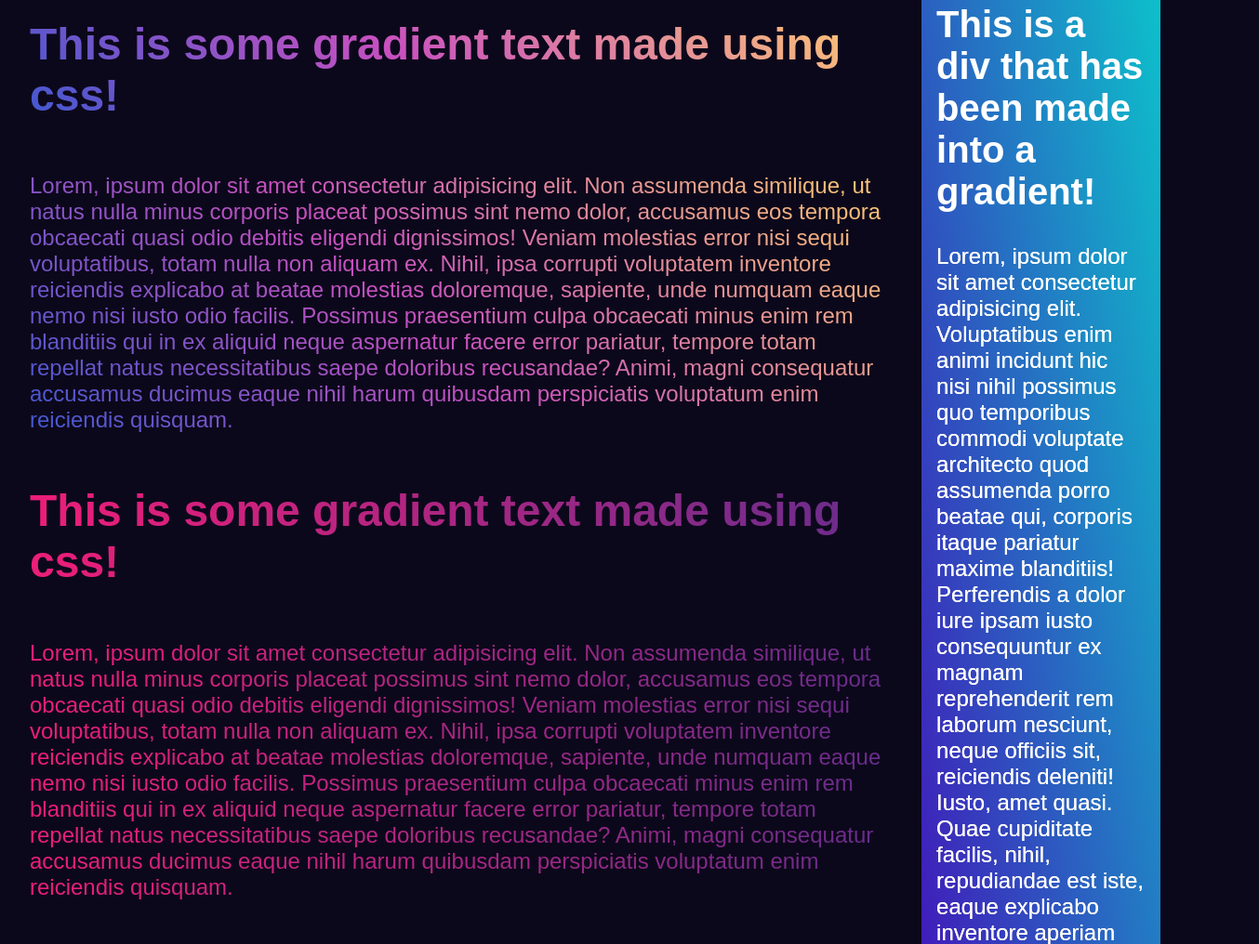
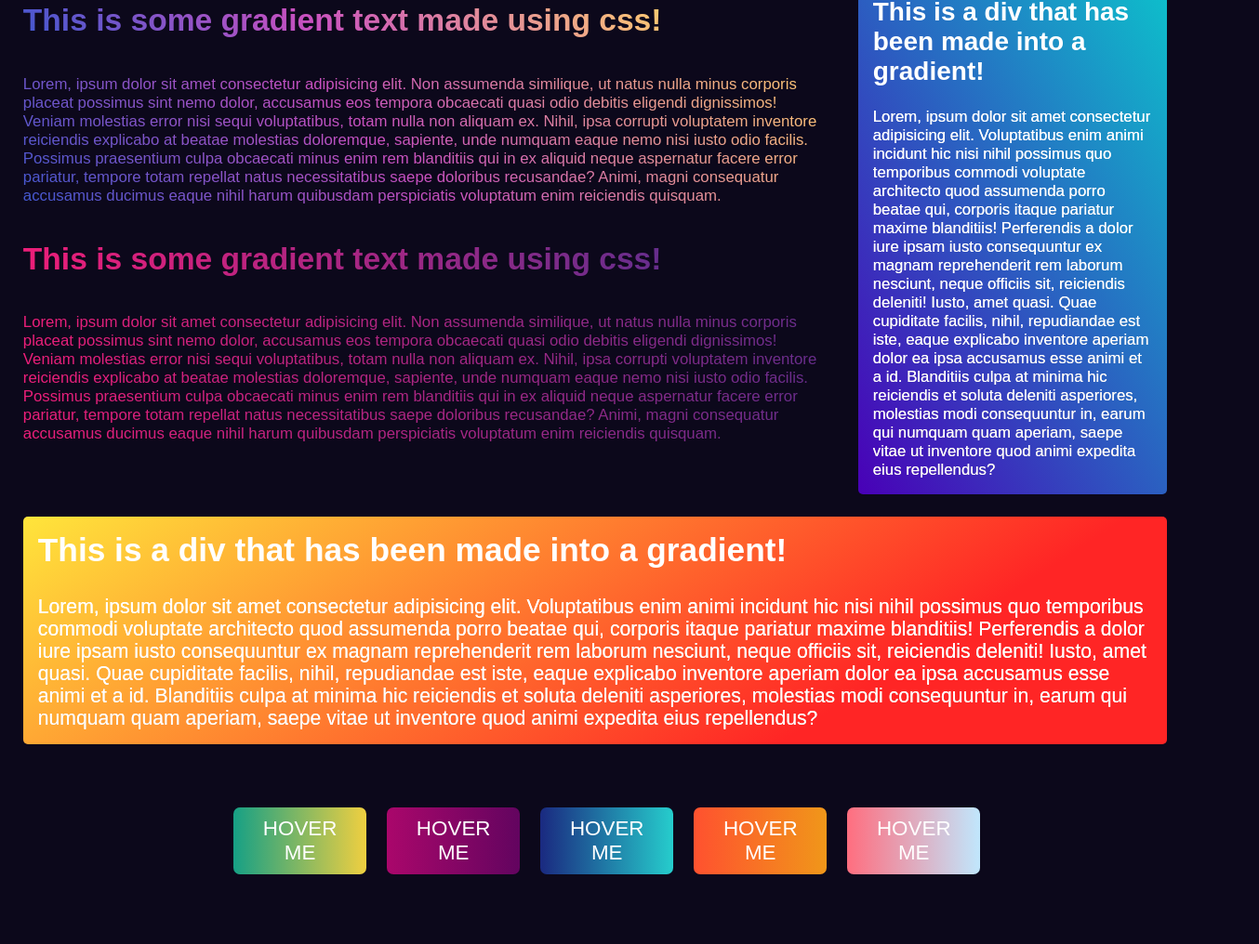
Before and after one commit to Evanosana/working-with-gradients, a plain HTML site: page index.html in a window 1280 px wide. Shown: the part 44-1060 px from the top of the page at 93% size, 1354 px wide, since content can reach past the window. Drawn offline with Linux system fonts and the light colour scheme.

Commit message:
added 1080p support

```diff
--- a/styles.css
+++ b/styles.css
@@ -85,14 +85,14 @@ button{
 }
 .btn-1{
     background-image: linear-gradient(to right, #16A085 0%, #F4D03F  51%, #16A085  100%);
-    margin: 10px;
-    padding: 15px 45px;
+    margin: 0.625rem;
+    padding: 0.938rem 2.813rem;
     text-align: center;
     text-transform: uppercase;
     transition: 0.5s;
     background-size: 200% auto;
     color: white;
-    border-radius: 10px;
+    border-radius: 0.625rem;
     display: block;
 }
 .btn-1:hover {
@@ -103,14 +103,14 @@ button{
 }
 .btn-2{
     background-image: linear-gradient(to right, #AA076B 0%, #61045F  51%, #AA076B  100%);
-    margin: 10px;
-    padding: 15px 45px;
+    margin: 0.625rem;
+    padding: 0.938rem 2.813rem;
     text-align: center;
     text-transform: uppercase;
     transition: 0.5s;
     background-size: 200% auto;
     color: white;
-    border-radius: 10px;
+    border-radius: 0.625rem;
     display: block;
 }
 .btn-2:hover {
@@ -121,8 +121,8 @@ button{
 }
 .btn-3{
     background-image: linear-gradient(to right, #1A2980 0%, #26D0CE  51%, #1A2980  100%);
-    margin: 10px;
-    padding: 15px 45px;
+    margin: 0.625rem;
+    padding: 0.938rem 2.813rem;
     text-align: center;
     text-transform: uppercase;
     transition: 0.5s;
@@ -139,14 +139,14 @@ button{
 }
 .btn-4{
     background-image: linear-gradient(to right, #FF512F 0%, #F09819  51%, #FF512F  100%);
-    margin: 10px;
-    padding: 15px 45px;
+    margin: 0.625rem;
+    padding: 0.938rem 2.813rem;
     text-align: center;
     text-transform: uppercase;
     transition: 0.5s;
     background-size: 200% auto;
     color: white;
-    border-radius: 10px;
+    border-radius: 0.625rem;
     display: block;
 }
 .btn-4:hover {
@@ -157,14 +157,14 @@ button{
 }
 .btn-5{
     background-image: linear-gradient(to right, #ff6e7f 0%, #bfe9ff  51%, #ff6e7f  100%);
-    margin: 10px;
-    padding: 15px 45px;
+    margin: 0.625rem;
+    padding: 0.938rem 2.813rem;
     text-align: center;
     text-transform: uppercase;
     transition: 0.5s;
     background-size: 200% auto;
     color: white;
-    border-radius: 10px;
+    border-radius: 0.625rem;
     display: block;
 }
 .btn-5:hover {
@@ -173,3 +173,58 @@ button{
     text-decoration: none;
     cursor: pointer;
 }
+@media (max-width: 1920px) {
+    body{
+        padding: 1.05rem;
+    }
+    p{
+        font-size: 1.05rem;
+    }
+    h1{
+        font-size: 2.1rem;
+    }
+    h2{
+        font-size: 1.75rem;
+        margin-top: 0;
+    }
+    .buttons{
+        margin: 3.5rem;
+        width: 65%;
+    }
+    button{
+        padding: 0.7rem 1.4rem;
+        font-size: 1.4rem;
+    }
+    .btn-1{
+        margin: 0.7rem;
+        padding: 0.656rem 1.97rem;
+        border-radius: 0.44rem;
+    }
+    .btn-2{
+        margin: 0.7rem;
+        padding: 0.656rem 1.97rem;
+        border-radius: 0.44rem;
+    }
+    .btn-3{
+        margin: 0.7rem;
+        padding: 0.656rem 1.97rem;
+        border-radius: 7px;
+    }
+    .btn-4{
+        margin: 0.7rem;
+        padding: 0.656rem 1.97rem;
+        border-radius: 0.44rem;
+    }
+    .btn-5{
+        margin: 0.7rem;
+        padding: 0.656rem 1.97rem;
+        border-radius: 0.44rem;
+    }
+    .divh{
+        font-size: 2.205rem;
+    }
+    .divp{
+        font-size: 1.323rem;
+    }
+
+}
```
